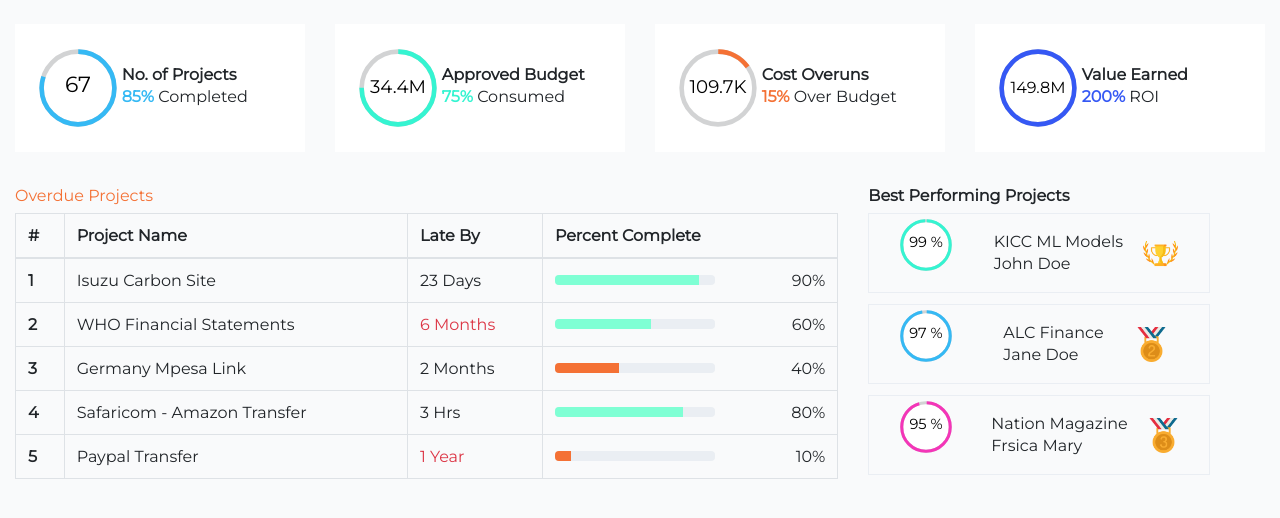
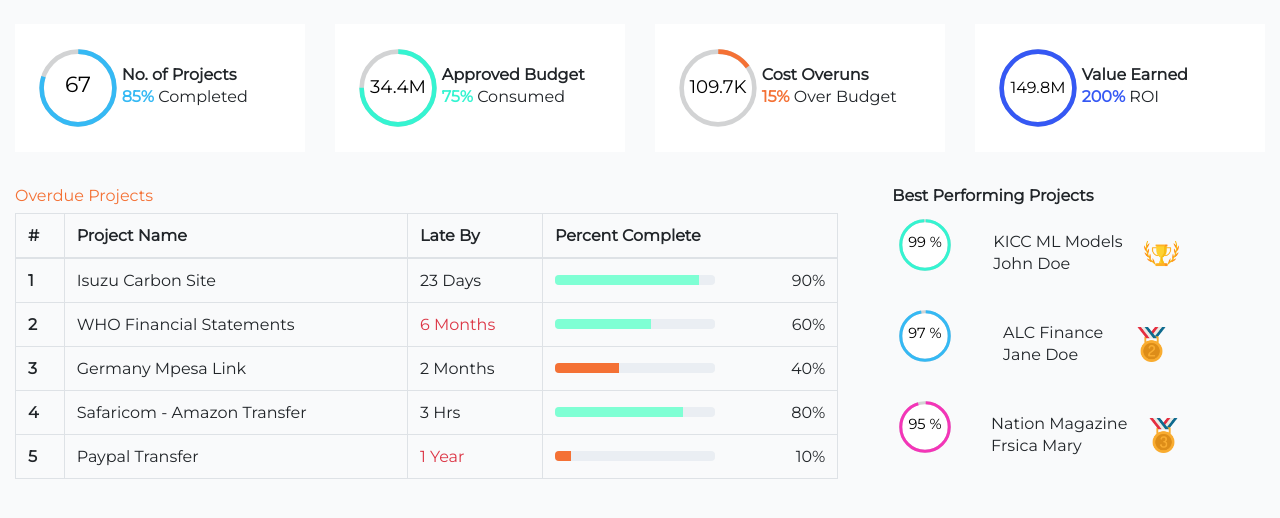
Before and after one commit to atembamanu/newQuick, a plain HTML site: page index.html in a window 1280 px wide. Drawn offline with nearby package versions, Linux system fonts and the light colour scheme.

Commit message:
Remove Borders in Top Projects

```diff
--- a/index.html
+++ b/index.html
@@ -222,7 +222,7 @@
             </table>
         </div>
         <div class="col-md-4">
-            <h6><b>Best Performing Projects</b></h6>
+            <h6 class="ml-4"><b>Best Performing Projects</b></h6>
             <div class="row">
                 <div class="best">
                     <div id="rating">
--- a/styles.css
+++ b/styles.css
@@ -86,7 +86,6 @@ figure {
   height: 0.6rem;
 }
 .best {
-  border: 1px #eaeef3 solid;
   width: 80%;
   padding: 10px;
   margin-left: 15px;
```
